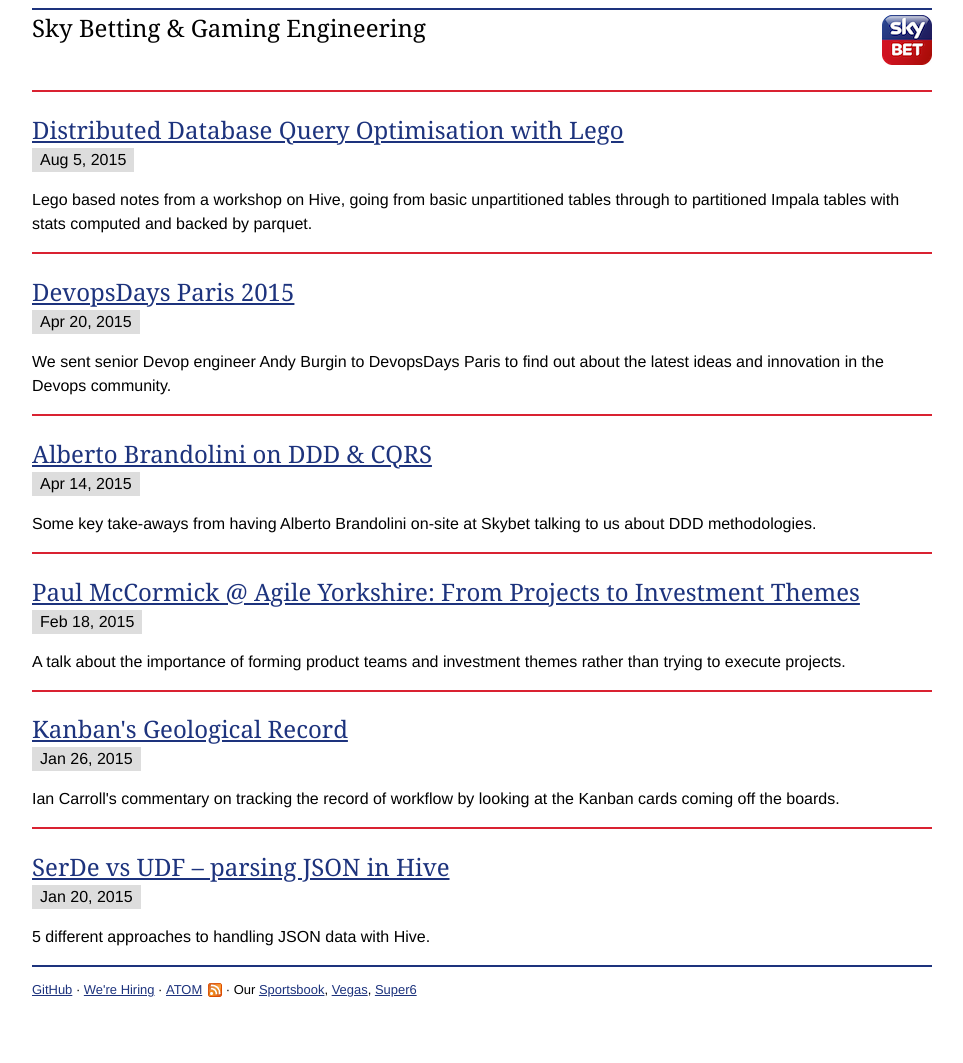
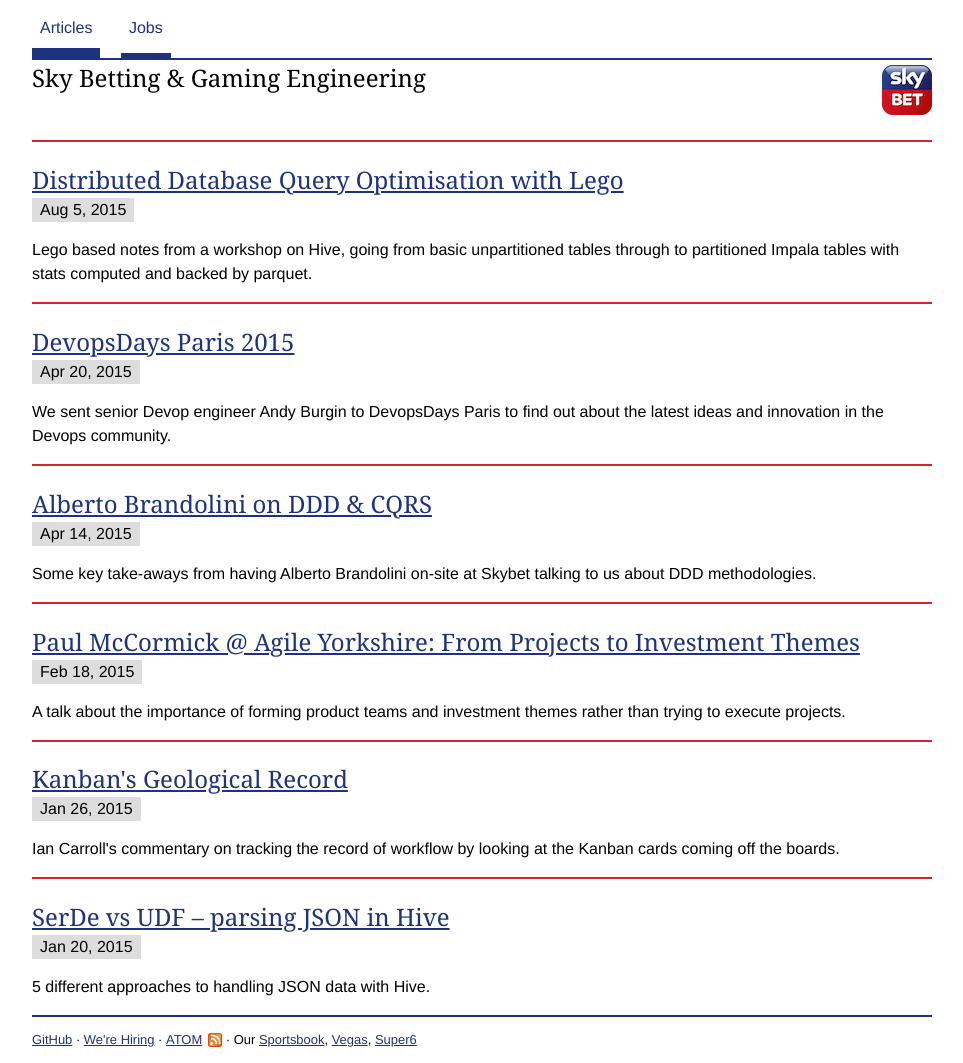
Before and after one commit to skybet/skybet.github.io, a Jekyll site: the page built from index.html, in a window 1280 px wide. Shown: the whole page, without its empty margins (158-1121 px from the left). Built offline with Jekyll 4.4.1, drawn with Linux system fonts in a browser that asks for light colours; before the commit the page ends 1013 px from its top, so only the background shows below that.

Commit message:
Added basic navigation between articles and jobs

```diff
--- /dev/null
+++ b/_includes/nav.html
@@ -0,0 +1,12 @@
+<nav>
+{% assign nav = (site.pages | where: "nav",true | sort: "nav_weight") %}
+<ul>
+{% for node in nav %}
+  {% if page.url == node.url %}
+    <li><a href="{{node.url}}" class="current">{{node.nav_title}}</a></li>
+  {% else %}
+    <li><a href="{{node.url}}">{{node.nav_title}}</a></li>
+  {% endif %}
+{% endfor %}
+</ul>
+</nav>
--- a/_layouts/default.html
+++ b/_layouts/default.html
@@ -2,6 +2,7 @@
 <html>
 {% include head.html %}
 <body>
+ {% include nav.html %}
  {{ content }}
 </body>
 </html>
--- a/_layouts/post.html
+++ b/_layouts/post.html
@@ -8,7 +8,6 @@
 {% endif %}
 
 <article>
- <p><a href="/">&lt; index</a></p>
  <h1>{{ page.title }}</h1>
  <p class="time"><time datetime="{{ post.date | date: "%Y-%m-%d" }}">{{ page.date | date: "%b %-d, %Y" }}</time> · {{ minutes }} minute read</p>
  {{ content }}
--- a/css/basic.css
+++ b/css/basic.css
@@ -10,7 +10,10 @@
  font-family:Helvetica,Arial,Tahoma,sans-serif;
  padding:0 0.5em;
 }
-article,section,header,footer {
+article {
+ margin:0;
+}
+section,header,footer {
  margin:0.5em 0;
 }
 section.post {
@@ -90,3 +93,23 @@
  padding:1px;
  border:1px solid #ccc;
 }
+
+nav ul {
+ list-style: none;
+ padding:0; margin:0;
+}
+nav li {
+ display: inline-block;
+ padding:0; margin:0;
+ border-bottom:5px solid #1d337d;
+ margin-right:1em;
+}
+nav a {
+ display:block;
+ padding:1em 0.5em 0.5em 0.5em;
+ text-decoration: none;
+ border-bottom:5px solid transparent;
+}
+nav a:hover, nav a.current {
+ border-bottom:5px solid #1d337d;
+}
--- a/index.html
+++ b/index.html
@@ -1,6 +1,9 @@
 ---
-layout: page
-title: Sky Betting & Gaming Engineering
+layout:     page
+title:      Sky Betting & Gaming Engineering
+nav:        true
+nav_title:  Articles
+nav_weight: 0
 ---
 
 {% for post in site.posts %}
```
Also changed, not shown: jobs.md (added, +9 -0 lines).
